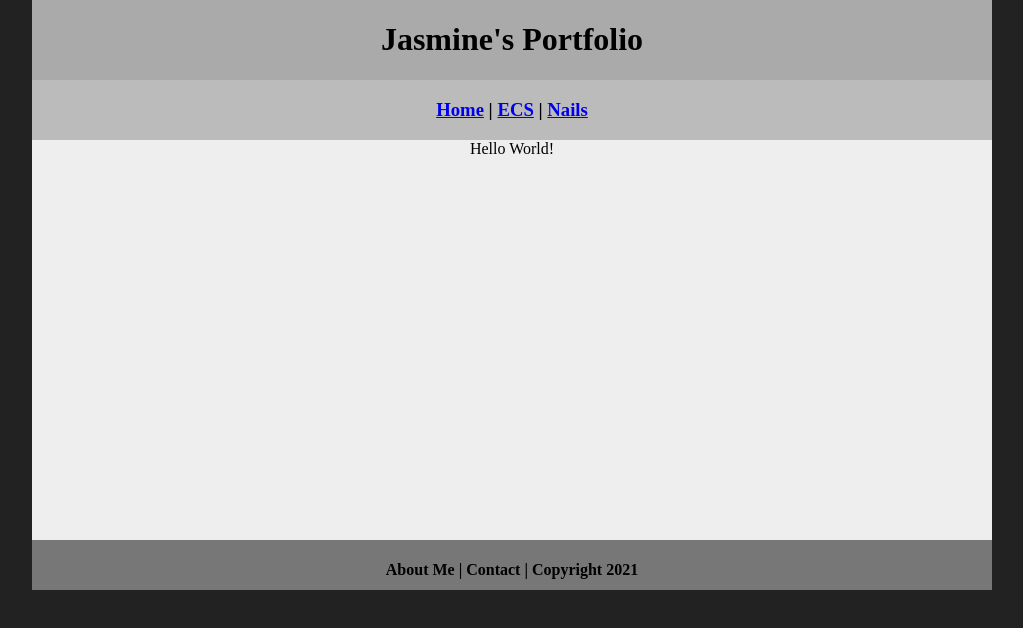
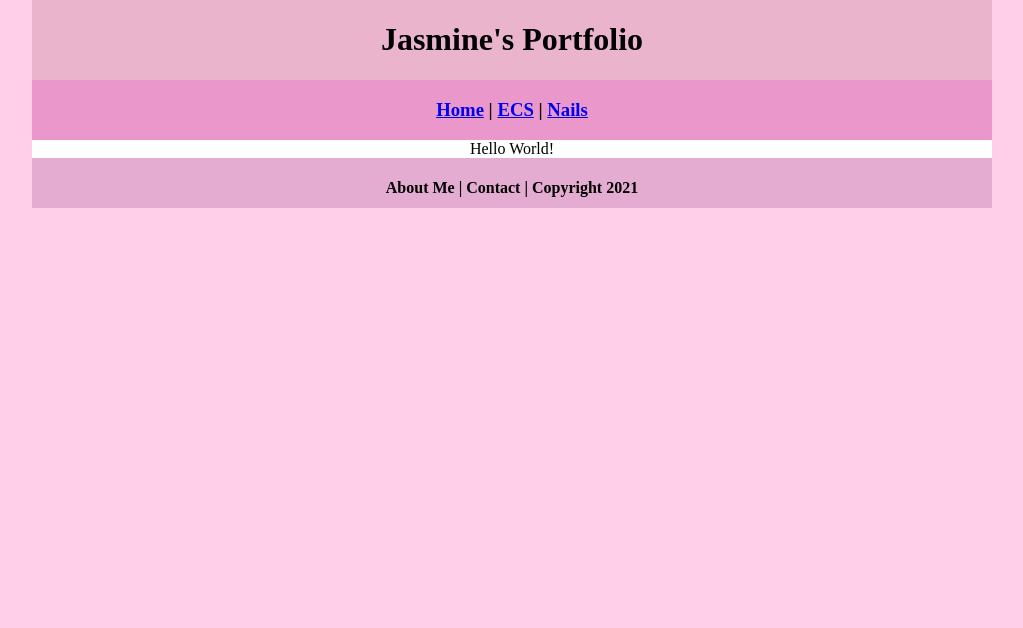
Before and after one commit to jaasmineee/ecsportfolio, a plain HTML site: page index.html in a window 1280 px wide. Shown: the whole page, without its empty margins (128-1151 px from the left). Drawn offline with Linux system fonts and the light colour scheme.

Commit message:
Update myCSS.css

```diff
--- a/myCSS.css
+++ b/myCSS.css
@@ -4,14 +4,14 @@ body {
 	margin: 0 auto;
 }
 .homePage {
-	background: #222222;
+	background: #FFCFEA;
 }
 .container {
 	width: 960px;
 	margin: 0 auto;
 }
 .header {
-	background: #AAAAAA;
+	background: #EAB4CC;
 	text-align: center;
 	margin: 0px;
 	padding: 5;
@@ -21,7 +21,7 @@ body {
 
 }
 .nav {
-	background: #BBBBBB;
+	background: #EA98CC;
 	margin: 0px;
 	padding: 5;
 	float: left;
@@ -30,15 +30,14 @@ body {
 	text-align: center;
 }
 .content {
-	background: #EEEEEE;
+	background: #FFFFFF;
 	margin: 0px;
 	float: left;
 	width: 100%;
-	height: 400px;
 	text-align: center;
 }
 .footer {
-	background: #777777;
+	background: #E3ACD0;
 	margin: 0px;
 	float: left;
 	width: 100%;
```
